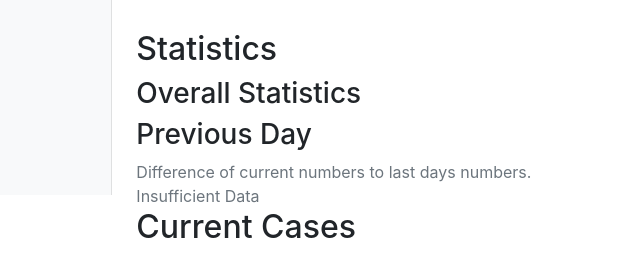
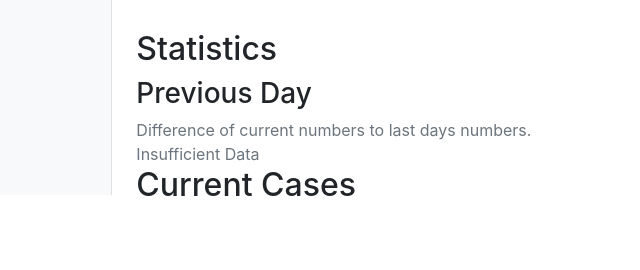
Before and after one commit to massenmacher/corona-ac, a Flask app: template templates/Dashboard/dashboard.html in a window 1280 px wide. Shown: the part 605-875 px from the top of the page, without its empty margins (101-741 px from the left). After the commit the page ends 801 px from the top, so only its background shows below. Run offline with Flask 2, Linux system fonts and the light colour scheme; the template is opened without the code that fills it, so the values that code supplies are empty; some libraries are stand-ins or nearby versions.

Commit message:
Remove overall statistics header for now

```diff
--- a/templates/Dashboard/statistics.html
+++ b/templates/Dashboard/statistics.html
@@ -1,7 +1,4 @@
 <h2>Statistics</h2>
-<h3>Overall Statistics</h3>
-
-
 <h3>Previous Day</h3>
 <div class="text-muted">Difference of current numbers to last days numbers.</div>
 {% if entries|length < 2 %}
```
